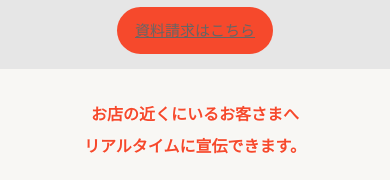
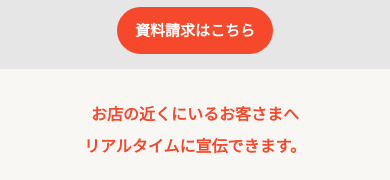
Before and after one commit to tsuchihasi/Happy-Hours, a plain HTML site: page shop.html in a window 390 px wide. Shown: the part 620-800 px from the top of the page. Drawn offline with nearby package versions, Linux system fonts and the light colour scheme.

Commit message:
minor change ver 0.3

```diff
--- a/css/style.css
+++ b/css/style.css
@@ -495,7 +495,25 @@ display: none;
   position: absolute;
 }
 
-.boxContact p{
+.boxContact .btn a {
+    display: none;
+    background: #f6492c;
+    height: 40px;
+    max-width: 450px;
+    width: 80%;
+    color: #fff;
+    font-size: 20px;
+    font-weight: bold;
+    text-decoration: none;
+    display: none;
+    padding: 10px 0;
+    -webkit-border-radius: 60px;
+    -moz-border-radius: 60px;
+    border-radius: 60px;
+    margin: auto;
+}
+
+/*.boxContact p{
   display: none;
   background: #f6492c;
   width: 80%;
@@ -511,9 +529,9 @@ display: none;
   -moz-border-radius: 60px;
   border-radius: 60px;
   vertical-align: middle;
-}
-
-.boxContact p:hover{
+}*/
+
+.boxContact .btn a:hover{
   background-color: #f66850;
 }
 
@@ -1515,7 +1533,7 @@ display: none;
   margin-bottom: 10px;
 }
 
-.boxContact p {
+.boxContact .btn a {
     display: inline-block;
     font-size: 15px;
     width: 40%;
--- a/shop.html
+++ b/shop.html
@@ -81,7 +81,7 @@ $(function(){
       <li><a href="mailto:happyhours@coiney.com"><i class="fa fa-envelope-o"></i> happyhours@coiney.com</a></li>
     </ul>
   </div>
-  <p><a href="https://docs.google.com/a/coiney.com/forms/d/1E_fw20uHP3NqxqEj2MSK9e8x_PuQRt3Rf_7NryrPfJI/viewform" target="_blank">資料請求はこちら</a></p>
+  <p class="btn"><a href="https://docs.google.com/a/coiney.com/forms/d/1E_fw20uHP3NqxqEj2MSK9e8x_PuQRt3Rf_7NryrPfJI/viewform" target="_blank">資料請求はこちら</a></p>
 </div>
 
 
```
